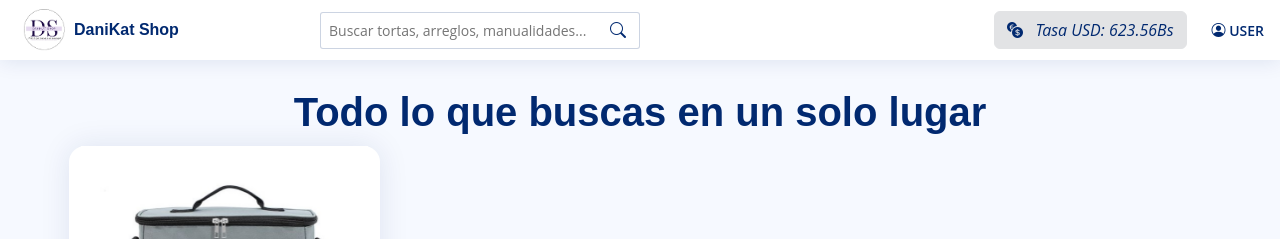
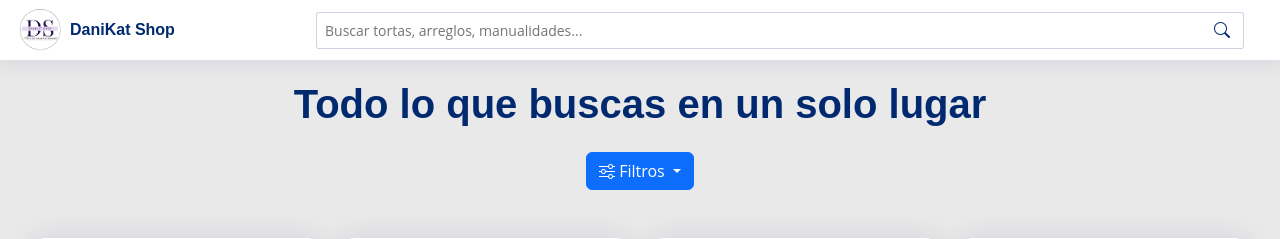
Before and after one commit to Danielj2005/danikatshop, a PHP site: page /danikatshop/index-admin.php in a window 1280 px wide. Shown: the top 239 px of the page. Run offline with PHP 8.4, Linux system fonts and the light colour scheme; data comes from the database, SQL or seed files in the repository; data that the repository does not hold is empty.

Commit message:
catalogo de pproductos generico

```diff
--- a/index-admin.php
+++ b/index-admin.php
@@ -6,23 +6,21 @@ require_once "config/SERVER.php";
 require_once "model/mainModel.php"; // se incluye el model principal
 require_once "model/productModel.php";
 
-// se evalua que este rol tenga el acceso a esta vista
-// if ($permiso_productos) {
+
+$page = isset($_GET['page']) ? max(1, intval($_GET['page'])) : 1;
+$per_page = isset($_GET['per_page']) ? max(1, intval($_GET['per_page'])) : 15;
+
+$offset = ($page - 1) * $per_page;
+
+$catalogo = mysqli_fetch_all(modeloPrincipal::consultar("SELECT id, nombre, precio, images FROM productos WHERE state = 1 ORDER BY nombre ASC LIMIT $per_page OFFSET $offset"));
+$PHONE = "04244189963";
 ?>
 
 <!DOCTYPE html>
 <html lang="en">
 
 <head>
-    <!-- titulo -->
-    <title>DANIKAT SHOP</title>
-    <!-- metadatos -->
-    <meta charset="utf-8">
-    <meta http-equiv="X-UA-Compatible" content="IE=edge">
-    <meta name="viewport" content="width=device-width, initial-scale=1.0">
-    <meta name="description" content="Sistema de Control de Inventario, Punto de Venta y Gestión de Clientes y Proveedores.">
-    <meta name="keywords" content="Inventario, POS, gestión de clientes, proveedores">
-    <meta name="author" content="DANIEL BARRUETA">
+    <?php require_once "./view/inc/meta_include.php"; ?>
 
     <!-- Favicons -->
     <link href="./view/img/logo.jpeg" rel="shortcut icon" type="image/x-icon">
@@ -30,8 +28,6 @@ require_once "model/productModel.php";
     <!-- sweet-alert 2 -->
     <link href="./view/css/sweetalert2.min.css" rel="stylesheet">
     <link href="./view/css/toastify.css" rel="stylesheet">
-
-    <link href="./view/css/select2.min.css" rel="stylesheet">
 
     <link href="./view/css/bootstrap.min.css" rel="stylesheet">
     <link href="./view/css/bootstrap-icons.css" rel="stylesheet">
@@ -41,195 +37,79 @@ require_once "model/productModel.php";
     <!-- Template Main CSS File -->
     <link href="./view/css/nice_admin_styles/styles.css" rel="stylesheet">
 
+    <link href="./view/css/catalogo.css" rel="stylesheet">
 
 </head>
 
-<body class="toggle-sidebar">
+<body class="toggle-sidebar" data-bs-theme="dak">
 
-    <header id="header" class="header fixed-top d-flex align-items-center">
+    <?php require_once "./view/inc/catalogo_header.php"; ?>
 
-        <div class="d-flex align-items-center justify-content-between">
-            <a href="./" class="logo d-flex align-items-center">
-                <img src="view/img/logo.jpeg" alt="">
-                <span class="d-none d-lg-block">DaniKat Shop</span>
-            </a>
+    <main id="main" class="main">
+        <div class="pagetitle mb-5">
+            <h1 class="text-center fs-1 titulosH mb-4">Todo lo que buscas en un solo lugar</h1>
+
+            <!-- Filtros por Categoría -->
+            <div class="dropdown text-center" data-bs-theme="dark">
+                <button class="btn btn-primary dropdown-toggle position-relative" type="button" data-bs-toggle="dropdown" aria-expanded="false">
+                    <i class="bi bi-sliders" ></i>
+                    <span class="" > Filtros  </span>
+                    <span id="num_filter" class="d-none badge position-absolute text-bg-danger" style="top: -.8rem;  right: -1rem;"></span>
+                </button>
+
+                <ul id="category-filters" class="dropdown-menu overflow-scroll overflow-x-hidden" style="max-height: 25rem;">
+                    <li id="dropdown-item-all" class="btn dropdown-item transition-all hover:bg-purple-500/20" >
+                        <button onclick="filterByCategory('all', 0)" class="btn category-btn">Todos</button>
+                    </li>
+                </ul>
             </div>
+        </div>
+        <section class="section dashboard">
 
+            <div class="producto-card-container">
+                <?php
 
-        <div class="search-bar">
-            <form class="search-form d-flex align-items-center" method="POST" action="#">
-                <input type="text" name="query" placeholder="Buscar tortas, arreglos, manualidades..." title="Enter search keyword">
-                <button type="submit" title="Search"><i class="bi bi-search"></i></button>
-            </form>
-        </div>
-
-        <?php
-        // $id_usuario = $_SESSION['id_usuario'];
-
-        // $precio_dolar_actual = modeloPrincipal::obtener_precio_dolar();
-
-        // $_SESSION['dolar'] = $precio_dolar_actual;
-
-        // $tiempo_config = modeloPrincipal::obtener_tiempo_inactividad();
-
-        // echo '<script type="text/javascript"> const tiempo_config = '.$tiempo_config.' * 60 * 1000</script>';
+                    foreach ($catalogo as $producto) {
+                        $id = $producto[0];
+                        $nombre = $producto[1];
+                        $precio = $producto[2];
+                        $images = explode(',', $producto[3]);
+                        $images = $images[0];
 
                         ?>
-
-        <nav class="header-nav ms-auto">
-            <ul class="d-flex align-items-center">
-
-                <li class="nav-item dropdown">
-
-                    <button class="btn bg-secondary-light nav-icon fst-italic fs-6" data-bs-toggle="dropdown">
-                        <i class="bi bi-currency-exchange"></i>
-                        &nbsp; Tasa USD: <span id="tasa_dolar">623.56<?php // modeloPrincipal::number_format_prices((float)$precio_dolar_actual)
-                                                                        ?></span>Bs
-                    </button>
-
-                    <ul class="dropdown-menu dropdown-menu-end dropdown-menu-arrow notifications">
-                        <li class="dropdown-header row justify-content-center">
-                            <h6 class="text-center mb-3">Opciones de Actualización</h6>
-                            <div class=" col-12 mb-2">
-                                <button id="btn_update_dolar_auto" class="w-100 btn btn-success text-center">
-                                    <i class="bi bi-arrow-repeat"></i>
-                                    <span class="p-2 ms-2">Sincronizar Tasa (Automático)</span>
-                                </button>
-                            </div>
-                            <div class=" col-12 mb-2">
-                                <button class="btn btn-warning text-center w-100" data-bs-toggle="modal" data-bs-target="#dolarUpdate" id="btnUpdate">
-                                    <i class="bi bi-pencil-square"></i>
-                                    <span class="p-2 ms-2">Establecer Tasa (Manual)</span>
-                                </button>
-                            </div>
-                        </li>
-                    </ul>
-                </li>
-
-                <li class="nav-item dropdown pe-3">
-
-                    <button class="nav-link nav-profile d-flex align-items-center pe-0">
-                        <span class="d-none d-md-block bi bi-person-circle">&nbsp;USER
-                            <?php // $_SESSION['dataUsuario']['nombre']." ".$_SESSION['dataUsuario']['apellido']; ?>
-                        </span>
-                    </button>
-                </li>
-            </ul>
-        </nav>
-    </header>
-    <div class="msjFormSend"></div>
-
-
-
-    <main id="main" class="main">
-        <div class="pagetitle">
-            <h1 class="text-center fs-1 titulosH my-2">Todo lo que buscas en un solo lugar</h1>
-        </div>
-        <section class="section dashboard">
-            <div class="row gap-1 justify-content-around align-items-center">
-
-                <div class="col-12 col-md-3 fs-4 rounded-4 card" data-bs-theme="drk">
-                    <div data-categories="" class="product-card product_${id} overflow-hidden">
-                        <div class="position-relative overflow-hidden " style="height: 15rem;">
-                            <img src="view/img/products/lonchera_grande.jpg" class="w-100 h-100" alt="Imagen del producto">
-                            <div class="position-absolute bottom-0 d-flex flex-wrap gap-2 align-items-center">
-                                <div class="badge bg-black border border-white bottom-4 left-4 px-4 py-1 position-relative rounded-5">
-                                    <span class="small fw-bold"><?= 2 >= 1.00 ? "$ 34" : 'Bajo pedido' ?></span>
+                            <div class="fs-4 rounded-4 card p-2" data-bs-theme="drk">
+                                <div data-categories="" class="product-card product_<?= $id ?> overflow-hidden">
+                                    <div class="position-relative overflow-hidden" style="height: 15rem;">
+                                        <img src="<?= $images ?>" class="w-100 h-100 rounded-bottom-0 rounded-4" alt="Imagen del producto">
+                                        <div class="badge_precio_container">
+                                            <div class="badge_precio badge border border-white position-relative rounded-5">
+                                                <span class="precio_card"><?= $precio >= 1.00 ? "$ ".$precio : 'Bajo pedido' ?></span>
                                             </div>
                                         </div>
                                     </div>
                                     <div class="border-top border-2">
                                         <div class="text-start">
-                                <button onclick="detallesProductoById(${id})" class="btn btn-white mb-3 fw-semibold" data-bs-toggle="modal" data-bs-target="#exampleModal">lonchera_grande</button>
+                                            <button onclick="detallesProductoById(<?= $id ?>)" class="btn btn-white mb-3 fw-semibold" data-bs-toggle="modal" data-bs-target="#exampleModal"><?= ucwords(strtolower($nombre)) ?></button>
                                         </div>
-                            <div class="row justify-content-center align-items-center">
+                                        <div class="row justify-content-around align-items-center">
                                             <div class="w-auto mb-3 text-center">
-                                    <button onclick="detallesProductoById(${id})" type="button" class="btn_details w-full p-2 rounded-4 btn btn-secondary gap-2 d-flex items-center justify-center " data-bs-toggle="modal" data-bs-target="#exampleModal">
-                                        <i class="bi bi-eye text-lg"></i> <span class="d-none d-md-block text-sm font-bold">Ver Detalles</span>
+                                                <button onclick="detallesProductoById(<?= $id ?>)" type="button" class="btn_details w-full p-sm-3 p-md-2 rounded-4 btn btn-secondary" data-bs-toggle="modal" data-bs-target="#exampleModal">
+                                                    <i class="bi bi-eye text-lg"></i> <span class="small fw-bold">Ver Detalles</span>
                                                 </button>
                                             </div>
                                             <div class="w-auto mb-2 text-center">
-                                    <button onclick="askWhatsApp('${nombre}', ${precio}, ${PHONE})"
-                                        type="submit" class="w-full btn btn-success  p-2 d-flex items-center justify-center gap-2 rounded-5">
-                                            <i class="bi bi-whatsapp text-lg"></i> <span class="d-none d-md-block text-sm font-bold">Consultar por WhatsApp</span>
+                                                <button onclick="askWhatsApp('<?= $nombre ?>', <?= $precio ?>, <?= $PHONE ?>)"
+                                                    type="submit" class="w-full btn btn-success p-sm-3 p-md-2 d-flex items-center justify-center gap-2 rounded-5">
+                                                        <i class="bi bi-whatsapp text-lg"></i> <span class="small fw-bold">Consultar por WhatsApp</span>
                                                 </button>
                                             </div>
                                         </div>
                                     </div>
                                 </div>
                             </div>
-
-                <div class="text-center col-12 col-md-3 fs-4 rounded-2 card">
-                    <h3 class="text-center mt-2 titulosH fs-4 fw-bold ">Categorías</h3>
-
-
-                    <div class="text-center mb-2">
-                        <button modal="registrarCategoria" type="button" data-bs-toggle="modal" data-bs-target="#modal" class="mb-2 btn_modal btn btn-success">
-                            <i class="bi bi-plus-circle"></i> Registrar nueva
-                        </button>
-                    </div>
-
-                    <div class="text-center mb-2">
-                        <button modal="listaCategoria" id="btn_ver_listas_categoria" type="button" class="btn_modal btn btn btn-secondary" data-bs-toggle="modal" data-bs-target="#modal">
-                            <i class="bi bi-list-columns-reverse"></i> Ver Lista
-                        </button>
-                    </div>
-
-                </div>
-
-                <div class="text-center col-12 col-md-3 fs-4 rounded-2 card">
-                    <h3 class="text-center mt-2 titulosH fs-4 fw-bold ">Categorías</h3>
-
-
-                    <div class="text-center mb-2">
-                        <button modal="registrarCategoria" type="button" data-bs-toggle="modal" data-bs-target="#modal" class="mb-2 btn_modal btn btn-success">
-                            <i class="bi bi-plus-circle"></i> Registrar nueva
-                        </button>
-                    </div>
-
-                    <div class="text-center mb-2">
-                        <button modal="listaCategoria" id="btn_ver_listas_categoria" type="button" class="btn_modal btn btn btn-secondary" data-bs-toggle="modal" data-bs-target="#modal">
-                            <i class="bi bi-list-columns-reverse"></i> Ver Lista
-                        </button>
-                    </div>
-
-                </div>
-
-                <div class="text-center col-12 col-md-3 fs-4 rounded-2 card">
-                    <h3 class="text-center mt-2 titulosH fs-4 fw-bold ">Categorías</h3>
-
-
-                    <div class="text-center mb-2">
-                        <button modal="registrarCategoria" type="button" data-bs-toggle="modal" data-bs-target="#modal" class="mb-2 btn_modal btn btn-success">
-                            <i class="bi bi-plus-circle"></i> Registrar nueva
-                        </button>
-                    </div>
-
-                    <div class="text-center mb-2">
-                        <button modal="listaCategoria" id="btn_ver_listas_categoria" type="button" class="btn_modal btn btn btn-secondary" data-bs-toggle="modal" data-bs-target="#modal">
-                            <i class="bi bi-list-columns-reverse"></i> Ver Lista
-                        </button>
-                    </div>
-
-                </div>
-
-                <div class="text-center col-12 col-md-3 fs-4 rounded-2 card">
-                    <h3 class="text-center mt-2 titulosH fs-4 fw-bold ">Categorías</h3>
-
-
-                    <div class="text-center mb-2">
-                        <button modal="registrarCategoria" type="button" data-bs-toggle="modal" data-bs-target="#modal" class="mb-2 btn_modal btn btn-success">
-                            <i class="bi bi-plus-circle"></i> Registrar nueva
-                        </button>
-                    </div>
-
-                    <div class="text-center mb-2">
-                        <button modal="listaCategoria" id="btn_ver_listas_categoria" type="button" class="btn_modal btn btn btn-secondary" data-bs-toggle="modal" data-bs-target="#modal">
-                            <i class="bi bi-list-columns-reverse"></i> Ver Lista
-                        </button>
-                    </div>
-
-                </div>
+                        <?php
+                    }
+                ?>
             </div>
         </section>
     </main>
--- a/index.php
+++ b/index.php
@@ -84,7 +84,7 @@
             <h2 class="md:text-2xl sm:text-xl font-bold italic text-white mb-2">Todo lo que buscas en un solo lugar</h2>
 
             <!-- Filtros por Categoría -->
-            <div class="dropdown " data-bs-theme="dark">
+            <div class="dropdown text-center" data-bs-theme="dark">
                 <button class="btn btn-primary dropdown-toggle position-relative" type="button" data-bs-toggle="dropdown" aria-expanded="false">
                     <i class="bi bi-sliders" ></i>
                     <span class="" > Filtros  </span>
@@ -92,7 +92,7 @@
                 </button>
 
                 <ul id="category-filters" class="dropdown-menu">
-                    <li id="dropdown-item-all" class="dropdown-item transition-all hover:bg-purple-500/20" >
+                    <li id="dropdown-item-all" class=" dropdown-item transition-all hover:bg-purple-500/20" >
                         <button onclick="filterByCategory('all', 0)" class="category-btn">Todos</button>
                     </li>
                 </ul>
--- /dev/null
+++ b/view/css/catalogo.css
@@ -0,0 +1,24 @@
+
+
+.producto-card-container {
+    display: grid;
+    grid-template-columns: repeat(auto-fill, minmax(250px, 1fr));
+    gap: 1rem;
+}
+
+/* .product-card img{
+    mask-image: linear-gradient(to bottom, rgba(0, 0, 0, 1) 80%, rgba(0, 0, 0, 0) 100%);
+} */
+
+.badge_precio_container{
+    position: absolute;
+    bottom: .2rem;
+    left: .2rem;
+}
+.badge_precio {
+    background: #000000b0;
+}
+.precio_card{
+    font-size: .8rem;
+
+}
--- a/view/css/nice_admin_styles/styles.css
+++ b/view/css/nice_admin_styles/styles.css
@@ -8,7 +8,8 @@
 
 body {
   font-family: "Open Sans", sans-serif;
-  background: #f6f9ff;
+  /* background: #f6f9ff; */
+  background: #e9e9e9;
   color: #444444;
 }
 
--- a/view/gestion_productos.php
+++ b/view/gestion_productos.php
@@ -61,8 +61,6 @@ $l_marca = 1;
     <!DOCTYPE html>
     <html lang="en">
         <head>
-            <!-- titulo -->
-            <title>Gestión de Productos</title>
             <?php
                 // se incluyen los meta datos
                 include_once "./inc/meta_include.php";
--- /dev/null
+++ b/view/inc/catalogo_header.php
@@ -0,0 +1,18 @@
+<header id="header" class="align-items-center d-flex fixed-top header justify-content-between px-3">
+
+    <div class="d-flex align-items-center justify-content-between">
+        <a href="./" class="logo d-flex align-items-center">
+            <img src="view/img/logo.jpeg" alt="">
+            <span class="d-none d-lg-block">DaniKat Shop</span>
+        </a>
+    </div>
+
+
+    <div class="search-bar w-100">
+        <form class="search-form d-flex align-items-center" method="POST" action="#">
+            <input type="text" name="query" placeholder="Buscar tortas, arreglos, manualidades..." title="Enter search keyword">
+            <button type="submit" title="Search"><i class="bi bi-search"></i></button>
+        </form>
+    </div>
+</header>
+<div class="msjFormSend"></div>
--- a/view/inc/css_include.php
+++ b/view/inc/css_include.php
@@ -60,8 +60,10 @@
 
 <?php
 // se obtiene la configuracion de la base de datos
-$configuracion = ['iva' => 20 /*config_model::obtener_dato('porcentaje_iva')*/,
-    'ganancia' => 20 /*config_model::obtener_dato('porcentaje_ganancia')*/];
+$configuracion = [
+    'iva' => 20 /*config_model::obtener_dato('porcentaje_iva')*/,
+    'ganancia' => 20 /*config_model::obtener_dato('porcentaje_ganancia')*/
+];
 ?>
 <!-- se obtiene el porcentaje del iva y de la ganancia para los productos -->
 <script type="text/javascript">
--- a/view/inc/meta_include.php
+++ b/view/inc/meta_include.php
@@ -1,3 +1,6 @@
+
+<!-- titulo -->
+<title>DANIKAT SHOP</title>
 <!-- metadatos -->
 <meta charset="utf-8">
 <meta http-equiv="X-UA-Compatible" content="IE=edge">
--- a/view/js/catalogo.js
+++ b/view/js/catalogo.js
@@ -61,11 +61,11 @@ async function getCatalogo(page = 1) {
             if (!filtroCategorias.dataset.inited) {
                 categorys.forEach(categoria => {
                     const li = document.createElement('li');
-                    li.className = "dropdown-item transition-all hover:bg-purple-500/20";
+                    li.className = "btn dropdown-item transition-all hover:bg-purple-500/20";
                     li.id = `dropdown-item-${categorys.indexOf(categoria)+1}`;
 
                     const btn = document.createElement('button');
-                    btn.className = "category-btn";
+                    btn.className = "category-btn btn";
                     btn.textContent = categoria;
                     btn.addEventListener('click', () => filterByCategory(categoria, categorys.indexOf(categoria)+1, 1));
 
```
Lines whose indentation alone changed are shown as unchanged.
